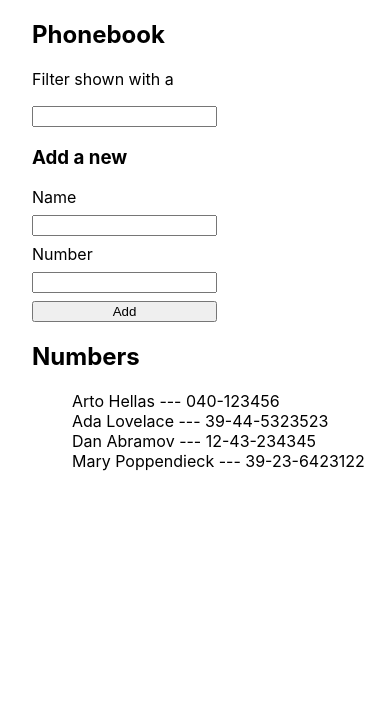
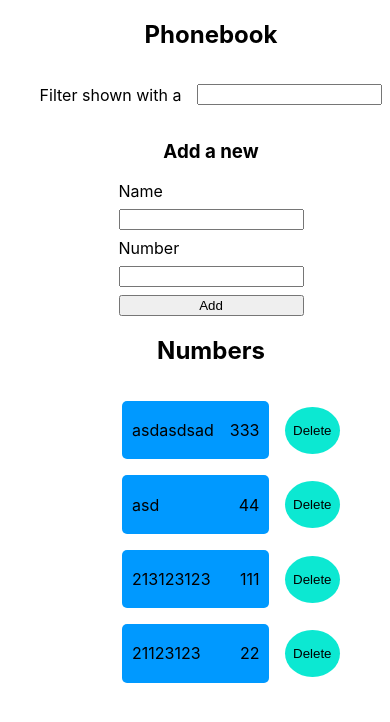
Before and after one commit to lseijp00/FullStackOpe, a React (Vite) app in the folder part 2/Phonebook/: page / in a window 390 px wide. Shown: the top 722 px of the page. Built offline with nearby package versions, Linux system fonts and the light colour scheme; data requests are answered from the project's data file.

Commit message:
Phonebook, 2.17

```diff
--- a/part 2/Phonebook/db.json
+++ b/part 2/Phonebook/db.json
@@ -1,24 +1,24 @@
 {
   "persons": [
     {
-      "name": "Arto Hellas",
-      "number": "040-123456",
-      "id": 1
+      "name": "asdasdsad",
+      "number": "333",
+      "id": 14
     },
     {
-      "name": "Ada Lovelace",
-      "number": "39-44-5323523",
-      "id": 2
+      "name": "asd",
+      "number": "44",
+      "id": 15
     },
     {
-      "name": "Dan Abramov",
-      "number": "12-43-234345",
-      "id": 3
+      "name": "213123123",
+      "number": "111",
+      "id": 16
     },
     {
-      "name": "Mary Poppendieck",
-      "number": "39-23-6423122",
-      "id": 4
+      "name": "21123123",
+      "number": "22",
+      "id": 17
     }
   ]
 }
--- a/part 2/Phonebook/src/App.css
+++ b/part 2/Phonebook/src/App.css
@@ -1,3 +1,10 @@
 * {
   list-style: none;
 }
+
+.App {
+  display: flex;
+  flex-direction: column;
+  justify-content: center;
+  align-items: center;
+}
--- a/part 2/Phonebook/src/App.jsx
+++ b/part 2/Phonebook/src/App.jsx
@@ -15,7 +15,7 @@ const App = () => {
   }, [])
 
   return (
-    <div>
+    <div className='App'>
       <h2>Phonebook</h2>
       <Filter
         persons={persons}
@@ -27,6 +27,7 @@ const App = () => {
       <h2>Numbers</h2>
       <Persons
         persons={persons}
+        setPersons={setPersons}
         filter={filter}
         personsFiltered={personsFiltered}
       />
--- /dev/null
+++ b/part 2/Phonebook/src/components/Filter/Filter.css
@@ -0,0 +1,5 @@
+.filter {
+  display: flex;
+  gap: 1rem;
+  align-items: center;
+}
--- a/part 2/Phonebook/src/components/Filter/Filter.jsx
+++ b/part 2/Phonebook/src/components/Filter/Filter.jsx
@@ -1,3 +1,5 @@
+import './Filter.css'
+
 export default function Filter({ setFilter, setPersonsFiltered, persons }) {
   const handleFilter = (e) => {
     e.preventDefault()
@@ -8,7 +10,7 @@ export default function Filter({ setFilter, setPersonsFiltered, persons }) {
     setFilter(e.target.value)
   }
   return (
-    <div>
+    <div className='filter'>
       <p>Filter shown with a </p>
       <input onChange={handleFilter} />
     </div>
--- /dev/null
+++ b/part 2/Phonebook/src/components/Persons/Persons.css
@@ -0,0 +1,38 @@
+.item__group {
+  display: flex;
+  flex-direction: column;
+  gap: 1rem;
+  min-width: max-content;
+
+}
+
+.item__list {
+  display: flex;
+  gap: 1rem;
+  align-items: center;
+  justify-content: space-between;
+}
+
+.contact__item {
+  display: flex;
+  justify-content: space-between;
+  gap: 1rem;
+  width: 100%;
+  padding: .2rem .6rem;
+  border-radius: 5px;
+  background-color: #09f;
+}
+
+.delete__item {
+  border: none;
+  background-color: #0CE8D2;
+  border-radius: 50%;
+  padding: 1rem .5rem;
+  cursor: pointer;
+  transition: transform .2s ease;
+}
+
+.delete__item:hover {
+  transform: scale(1.2);
+
+}
--- a/part 2/Phonebook/src/components/Persons/Persons.jsx
+++ b/part 2/Phonebook/src/components/Persons/Persons.jsx
@@ -1,6 +1,19 @@
-export default function Persons({ personsFiltered, filter, persons }) {
+import './Persons.css'
+import service from '../../services/service'
+
+export default function Persons({
+  personsFiltered,
+  filter,
+  persons,
+  setPersons,
+}) {
+  const handleDelete = (id) => {
+    service.deleteContact(id)
+    setPersons(persons.filter((person) => person.id !== id))
+  }
+
   return (
-    <ul>
+    <ul className='item__group'>
       {personsFiltered.length === 0 && filter.length > 0 ? (
         <div>No coincide nada</div>
       ) : personsFiltered.length > 0 && filter.length > 0 ? (
@@ -11,8 +24,17 @@ export default function Persons({ personsFiltered, filter, persons }) {
         ))
       ) : (
         persons.map((person, i) => (
-          <li key={i}>
-            {person.name} --- {person.number}
+          <li key={i} className='item__list'>
+            <div className='contact__item'>
+              <p>{person.name}</p>
+              <p> {person.number}</p>
+            </div>
+            <button
+              onClick={() => handleDelete(person.id)}
+              className='delete__item'
+            >
+              Delete
+            </button>
           </li>
         ))
       )}
--- a/part 2/Phonebook/src/services/service.js
+++ b/part 2/Phonebook/src/services/service.js
@@ -11,4 +11,10 @@ const create = newContact => {
   return request.then(response => response.data)
 }
 
-export default { getAll, create }
+const deleteContact = id => {
+  const request = axios.delete(`${baseUrl}/${id}`)
+  return request.then(response => response.data)
+}
+
+
+export default { getAll, create, deleteContact }
```
